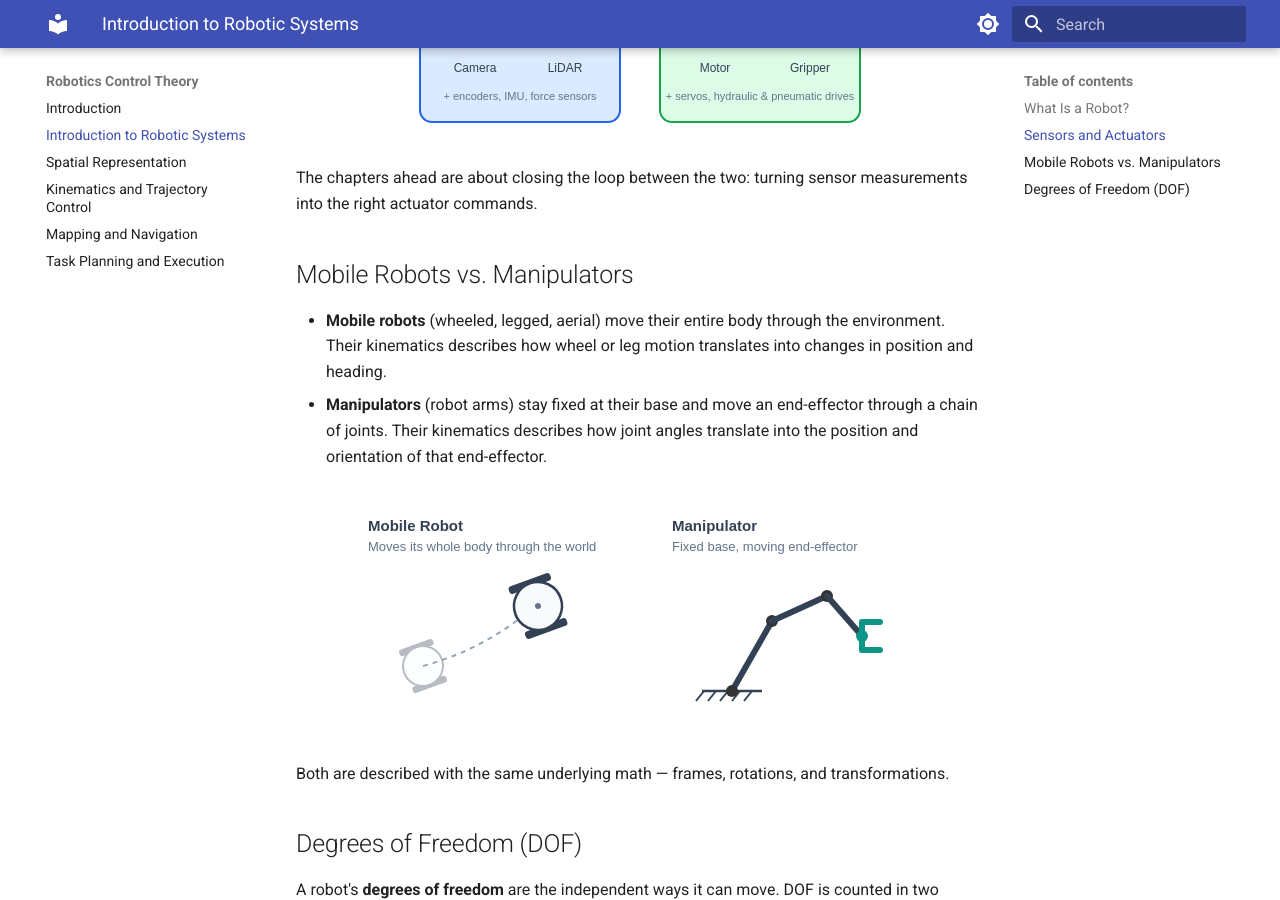
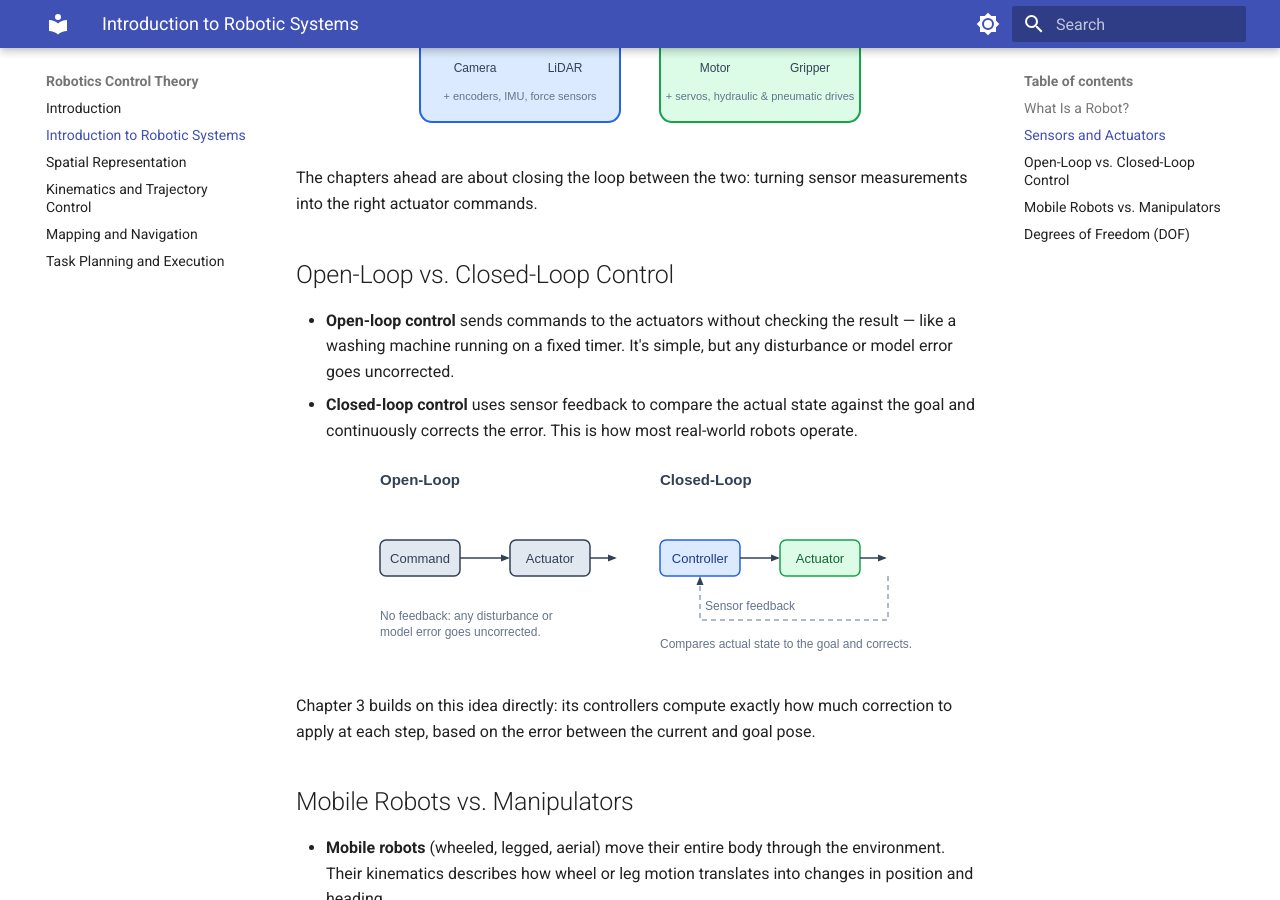
Before and after one commit to Kooroshoo/intro-to-robotics, an MkDocs documentation site: the page built from docs/01-introduction-to-robotic-systems.md, in a window 1280 px wide and 900 px high, scrolled down 861 px. Built offline with MkDocs 1.6.1 and Material for MkDocs 9.7.7, drawn with Linux system fonts in a browser that asks for light colours.

Commit message:
update chapter 1

```diff
--- a/docs/01-introduction-to-robotic-systems.md
+++ b/docs/01-introduction-to-robotic-systems.md
@@ -17,6 +17,17 @@ A robot is a programmable physical system that senses its environment, makes dec
 </p>
 
 The chapters ahead are about closing the loop between the two: turning sensor measurements into the right actuator commands.
+
+## Open-Loop vs. Closed-Loop Control
+
+* **Open-loop control** sends commands to the actuators without checking the result — like a washing machine running on a fixed timer. It's simple, but any disturbance or model error goes uncorrected.
+* **Closed-loop control** uses sensor feedback to compare the actual state against the goal and continuously corrects the error. This is how most real-world robots operate.
+
+<p markdown="1" style="text-align:center;">
+![Open-loop control has no feedback; closed-loop control corrects itself using sensor feedback](assets/images/open_closed_loop.svg)
+</p>
+
+Chapter 3 builds on this idea directly: its controllers compute exactly how much correction to apply at each step, based on the error between the current and goal pose.
 
 
 ## Mobile Robots vs. Manipulators
```
Also changed, not shown: docs/assets/images/open_closed_loop.svg (added).
